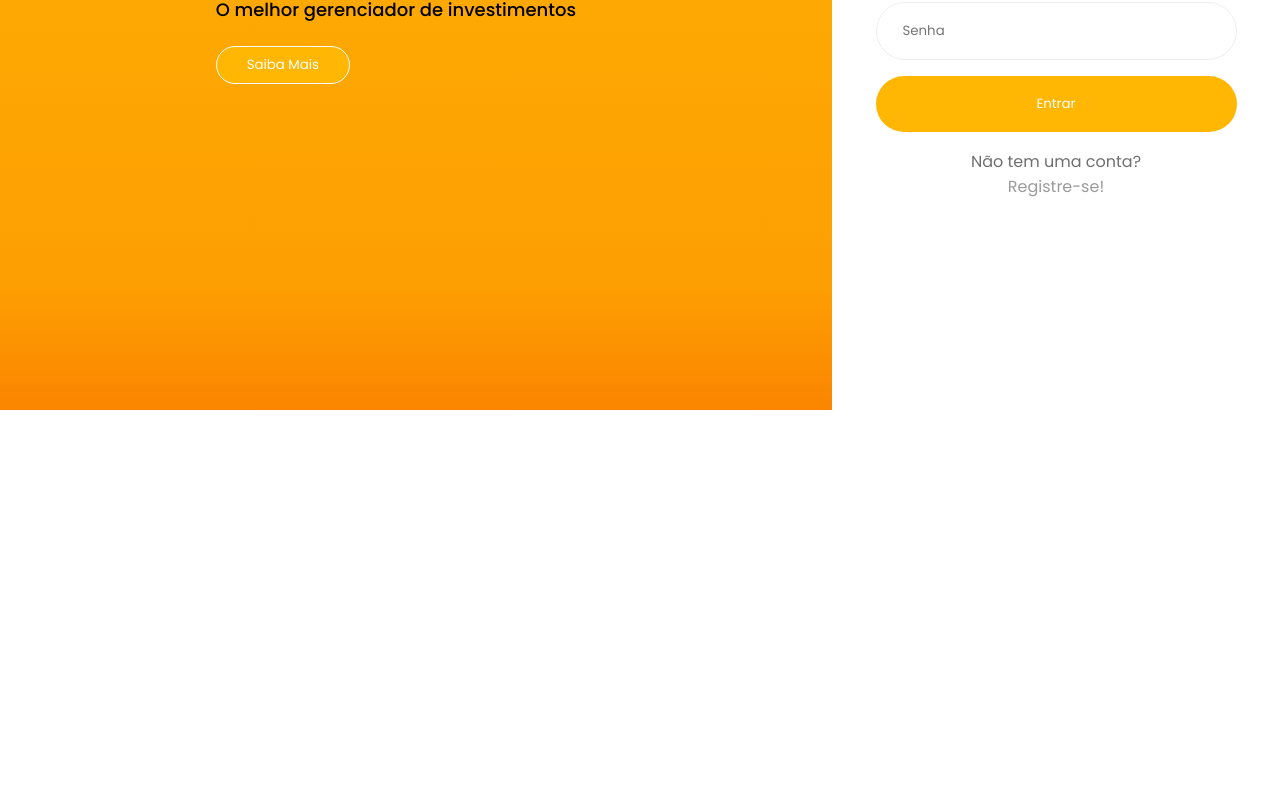
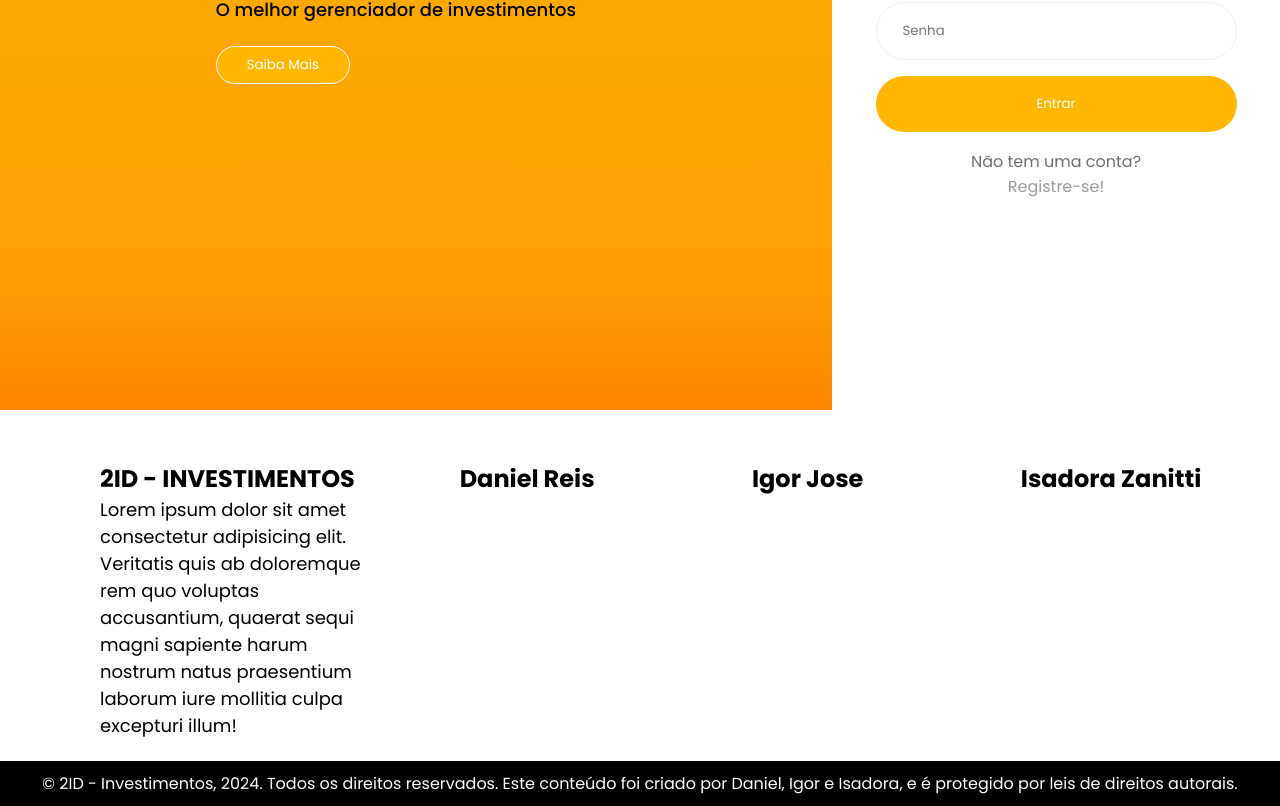
Before and after one commit to 2ID-Investimentos/2id-react, a React (Vite) app: page /login in a window 1280 px wide. Shown: the part 390-1196 px from the top of the page. Before the commit the page ends 800 px from the top, so only its background shows below. Built offline with nearby package versions, Linux system fonts and the light colour scheme.

Commit message:
feat: Footer implementado e rotas configuradas

```diff
--- a/src/App.tsx
+++ b/src/App.tsx
@@ -1,10 +1,12 @@
 import { BrowserRouter } from 'react-router-dom';
 import MyRoutes from './routes/MyRoutes';
+import Footer from './components/Footer';
 
 const App = () => {
     return (
         <BrowserRouter>
             <MyRoutes />
+            <Footer />
         </BrowserRouter>
     );
 };
--- /dev/null
+++ b/src/components/Footer.css
@@ -0,0 +1,53 @@
+.container-footer {
+    padding-top: 51px;
+    display: flex;
+    flex-direction: row;
+}
+
+.container-footer .empresa {
+    width: 400px;
+    height: 300px;
+    margin-left: 100px;
+}
+
+.container-footer .creditos {
+    width: 100%;
+    display: flex;
+    justify-content: space-around;
+}
+
+.container-footer p {
+    font-size: 18px;
+    font-weight: 400;
+}
+
+h1 {
+    font-size: 24px;
+    font-weight: 700;
+}
+
+.copright {
+    padding: 10px;
+    background-color: black;
+    color: #fff;
+    display: flex;
+    justify-content: center;
+    font-size: 16px;
+    font-weight: 400;
+}
+
+@media screen and (max-width: 1048px) {
+    .container-footer {
+        flex-direction: column;
+        margin-left: 10px;
+    }
+    .container-footer {
+        flex-direction: column;
+    }
+
+    .container-footer .empresa {
+        margin: 0;
+        justify-content: center;
+        align-items: center;
+    }
+}
--- a/src/components/Footer.tsx
+++ b/src/components/Footer.tsx
@@ -1,8 +1,35 @@
+import './Footer.css';
+
 const Footer = () => {
     return (
-        <h1>
-            <Footer></Footer>
-        </h1>
+        <footer>
+            <div className="container-footer">
+                <div className="empresa">
+                    <h1>2ID - INVESTIMENTOS</h1>
+                    <p>
+                        Lorem ipsum dolor sit amet consectetur adipisicing elit. Veritatis quis ab doloremque rem quo
+                        voluptas accusantium, quaerat sequi magni sapiente harum nostrum natus praesentium laborum iure
+                        mollitia culpa excepturi illum!
+                    </p>
+                </div>
+                <div className="creditos">
+                    <div className="daniel">
+                        <h1>Daniel Reis</h1>
+                    </div>
+                    <div className="igor">
+                        <h1>Igor Jose</h1>
+                    </div>
+                    <div className="isadora">
+                        <h1>Isadora Zanitti</h1>
+                    </div>
+                </div>
+            </div>
+
+            <p className="copright">
+                © 2ID - Investimentos, 2024. Todos os direitos reservados. Este conteúdo foi criado por Daniel, Igor e
+                Isadora, e é protegido por leis de direitos autorais.
+            </p>
+        </footer>
     );
 };
 
--- a/src/components/LoginForm.tsx
+++ b/src/components/LoginForm.tsx
@@ -1,4 +1,4 @@
-import Button from "./Button";
+import Button from './Button';
 
 const LoginForm = () => {
     return (
@@ -9,8 +9,7 @@ const LoginForm = () => {
 
                 <input type="email" placeholder="Email" />
                 <input type="password" placeholder="Senha" />
-                <Button>Entrar</Button>
-                {/* <input type="submit" value="Entrar" /> */}
+                <Button navigateTo={'/dashboard'}>Entrar</Button>
                 <div className="container-span">
                     <span>Não tem uma conta?</span>
                     <span>
--- a/src/pages/Login.css
+++ b/src/pages/Login.css
@@ -3,18 +3,9 @@
     padding: 0;
     font-family: 'Poppins';
 }
-
-.container {
-    height: 100dvh;
-    background-color: #fff;
-    display: flex;
-    align-items: center;
-}
-
 .sobre {
     background: linear-gradient(180deg, #ffb703 0%, #fd9e02 84.79%, #fb8500 100%);
     display: flex;
-
     width: 65%;
     height: 100%;
     justify-content: center;
@@ -30,6 +21,20 @@
 .sobre p {
     font-size: 18px;
     font-weight: 500;
+}
+
+.sobre Button {
+    margin-top: 23px;
+    padding: 8px 30px;
+    border-radius: 30px;
+    border: 1px solid #fff;
+}
+
+.container {
+    height: 100dvh;
+    background-color: #fff;
+    display: flex;
+    align-items: center;
 }
 
 .container-login {
@@ -49,13 +54,6 @@
     font-size: 18px;
     font-weight: 400;
     margin-bottom: 40px;
-}
-
-.sobre Button {
-    margin-top: 23px;
-    padding: 8px 30px;
-    border-radius: 30px;
-    border: 1px solid #fff;
 }
 
 .login-conteudo Button {
--- a/src/pages/Registro.tsx
+++ b/src/pages/Registro.tsx
@@ -1,5 +1,12 @@
+import Sobre from '../components/Sobre';
+
 const Registro = () => {
-    return <h1>Registro</h1>;
+    return (
+        <div className="container">
+            <Sobre />
+
+        </div>
+    );
 };
 
 export default Registro;
```
